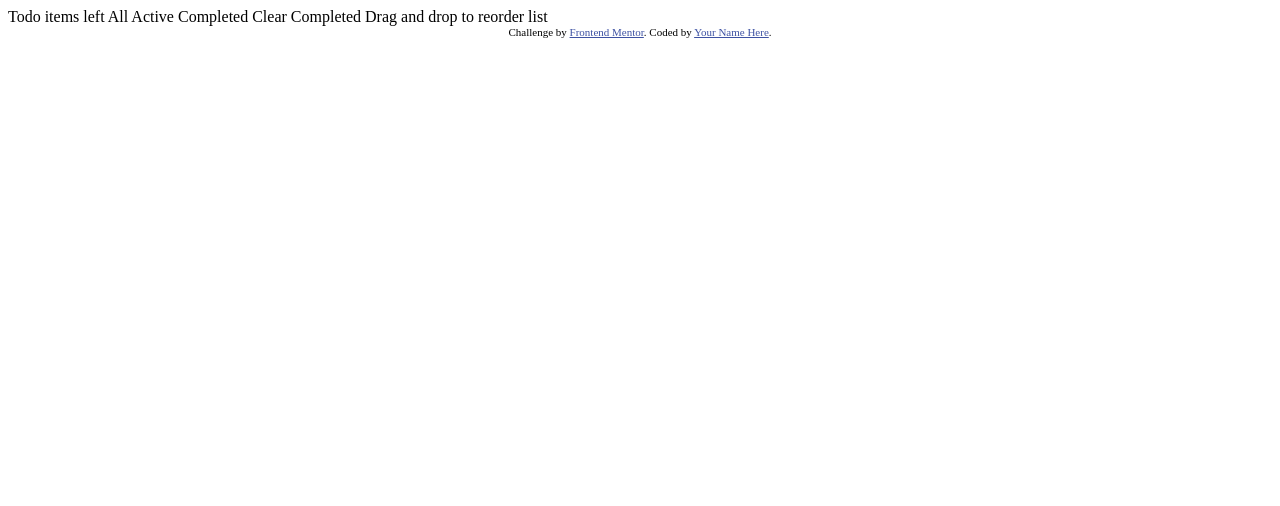
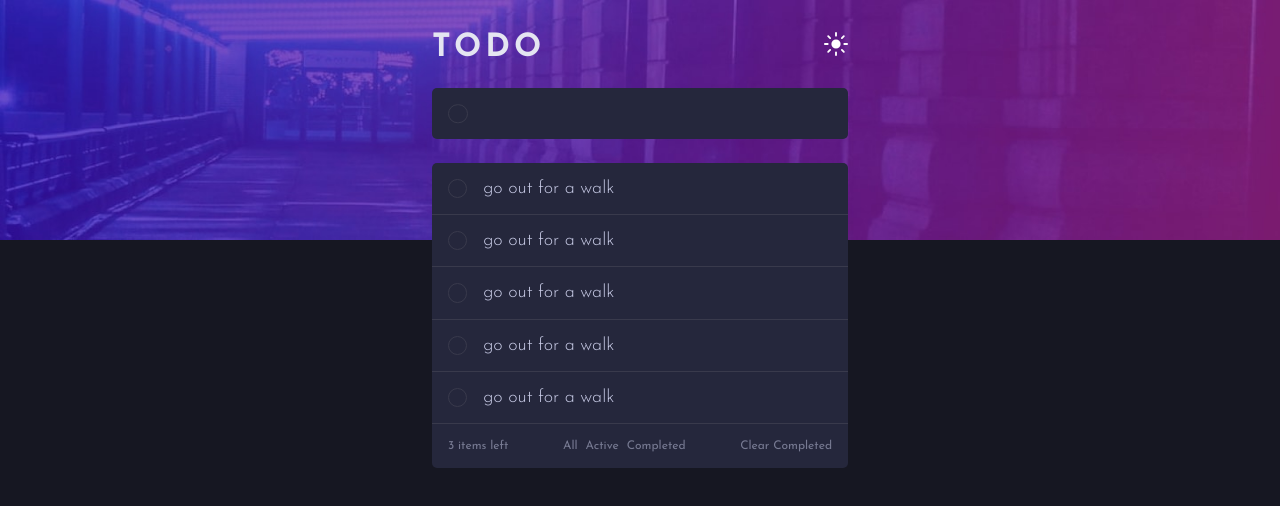
Before and after one commit to abymani/todo-app-main, a plain HTML site: page index.html in a window 1280 px wide. Drawn offline with nearby package versions, Linux system fonts and the light colour scheme.

Commit message:
basic styling done

```diff
--- a/index.html
+++ b/index.html
@@ -5,28 +5,66 @@
   <meta name="viewport" content="width=device-width, initial-scale=1.0"> <!-- displays site properly based on user's device -->
 
   <link rel="icon" type="image/png" sizes="32x32" href="./images/favicon-32x32.png">
-
+  <link rel="stylesheet" href="./style/style.css">
+  <script src="index.js" defer></script>
+  <script src="https://ajax.googleapis.com/ajax/libs/jquery/3.6.0/jquery.min.js"></script>
   <title>Frontend Mentor | Todo app</title>
 
   <!-- Feel free to remove these styles or customise in your own stylesheet 👍 -->
   <style>
-    .attribution { font-size: 11px; text-align: center; }
+    .attribution { font-size: 11px; text-align: center; display: none;}
     .attribution a { color: hsl(228, 45%, 44%); }
   </style>
 </head>
 <body>
+  <main>
+    <div class="top">
+      <h1 class="heading">Todo</h1>
+      <div class="theme-icon"></div>
+    </div>
+    <div class="add-todo-container">
+      <input type="text" class="add-todo">
+    </div>
 
-  Todo
+    <div class="list-controls-container">
 
-  <!-- Add dynamic number --> items left
+      <form action="#">
+        <div class="list-item">
+          <input type="checkbox" name="todo1" value="walk">
+          <label for="todo1">go out for a walk</label>
+        </div>
+        <div class="list-item">
+          <input type="checkbox" name="todo2" value="walk">
+          <label for="todo2">go out for a walk</label>
+        </div>
+        <div class="list-item">
+          <input type="checkbox" name="todo3" value="walk">
+          <label for="todo3">go out for a walk</label>
+        </div>
+        <div class="list-item">
+          <input type="checkbox" name="todo4" value="walk">
+          <label for="todo4">go out for a walk</label>
+        </div>
+        <div class="list-item">
+          <input type="checkbox" name="todo5" value="walk">
+          <label for="todo5">go out for a walk</label>
+        </div>
 
-  All
-  Active
-  Completed
+      </form>
+      <div class="controls">
+        <span class="items-left">3 items left</span>
+        <div class="view-controls">
+          <button>All</button>
+          <button>Active</button>
+          <button>Completed</button>
+        </div>
+        <button class="clear-completed">Clear Completed</button>
+    </div>
+    </div>
+  </main>
 
-  Clear Completed
 
-  Drag and drop to reorder list
+  <!-- Drag and drop to reorder list -->
 
   <div class="attribution">
     Challenge by <a href="https://www.frontendmentor.io?ref=challenge" target="_blank">Frontend Mentor</a>.
--- /dev/null
+++ b/index.js
@@ -0,0 +1,8 @@
+$(document).ready(function(){
+
+    $(".input[type='checkbox']").checked(function(){
+        $(".")
+    });
+
+
+});
--- /dev/null
+++ b/style/style.css
@@ -0,0 +1,182 @@
+@import url('https://fonts.googleapis.com/css2?family=Josefin+Sans:wght@300;400;700&display=swap');
+:root {
+    /* ### Primary */
+
+    --Bright-Blue: hsl(220, 98%, 61%);
+    /* - Check-Background: linear-gradient hsl(192, 100%, 67%) to hsl(280, 87%, 65%) */
+
+    /* ### Neutral
+
+    ### Light Theme */
+
+    --Very-Light-Gray: hsl(0, 0%, 98%);
+    --Very-Light-Grayish-Blue: hsl(236, 33%, 92%);
+    --Light-Grayish-Blue: hsl(233, 11%, 84%);
+    --Dark-Grayish-Blue: hsl(236, 9%, 61%);
+    --Very-Dark-Grayish-Blue: hsl(235, 19%, 35%);
+
+    /* ### Dark Theme */
+
+    --Very-Dark-Blue: hsl(235, 21%, 11%);
+    --Very-Dark-Desaturated-Blue: hsl(235, 24%, 19%);
+    --Light-Grayish-Blue: hsl(234, 39%, 85%);
+    --Light-Grayish-Blue-hover: hsl(236, 33%, 92%);
+    --Dark-Grayish-Blue: hsl(234, 11%, 52%);
+    --Very-Dark-Grayish-Blue: hsl(233, 14%, 35%);
+    --Very-Dark-Grayish-Blue: hsl(237, 14%, 26%);
+
+
+    /* theme dark colors*/
+    --bg-image:url(../images/bg-desktop-dark.jpg);
+    --clr-background: var(--Very-Dark-Blue);
+    --clr-heading:var(--Light-Grayish-Blue-hover);
+    --clr-list-background:var(--Very-Dark-Desaturated-Blue);
+    --clr-list-item-text:var(--Light-Grayish-Blue);
+    --clr-checked-unactive-text:var(--Dark-Grayish-Blue);
+    --clr-hover:var(--Light-Grayish-Blue-hover);
+
+
+    --fs-regular: 18px;
+    --fw-light:300;
+    --fw-regular: 400;
+    --fw-bold: 700;
+    --ff-josefin:'Josefin Sans', sans-serif;
+
+}
+
+
+* {
+    font-family: var(--ff-josefin);
+    padding: 0%;
+    margin: 0;
+    box-sizing: border-box;
+}
+
+body {
+    min-height: 100vh;
+    background-color:var(--clr-background) ;
+    background-image: var(--bg-image);
+    background-repeat: no-repeat;
+    background-size: 100% 30%;
+    display: flex;
+    justify-content: center;
+    /* align-items: center; */
+}
+
+main {
+    display: flex;
+    flex-direction: column;
+    gap: 1.5rem;
+    width: 30rem;
+    padding: 2rem;
+}
+
+.top {
+    display: flex;
+    justify-content: space-between;
+}
+    .heading {
+        text-transform: uppercase;
+        letter-spacing: 4px;
+        color: var(--clr-heading);
+    }
+    .theme-icon {
+        aspect-ratio: 1;
+        width: 1.5rem;
+        background-image: url(../images/icon-sun.svg);
+        background-size: contain;
+        background-repeat: no-repeat;
+    }
+
+.add-todo-container{
+    position: relative;
+    width: 100%;
+}
+.add-todo {
+    width: 100%;
+    background-color: var(--clr-list-background);
+    border: 0;
+    padding: 1rem;
+    border-radius: 5px;
+    position: relative;
+    outline: 0;
+    color: var(--clr-list-item-text);
+    padding-left: 3rem;
+    font-size: var(--fs-regular);
+    font-weight: var(--fw-light);
+}
+
+    .add-todo-container::after {
+
+        content: "";
+        aspect-ratio: 1;
+        width: 1.1rem;
+        border: 1px solid var(--Very-Dark-Grayish-Blue);
+        border-radius: 50%;
+        position: absolute;
+        top: 50%;
+        left: 1rem;
+        transform: translate(0,-50%);
+    }
+
+.list-controls-container {
+
+    background-color: var(--clr-list-background);
+    border-radius: 5px;
+
+}
+    .list-item {
+        display: flex;
+        align-items: center;
+        gap: 1rem;
+        padding: 1rem;
+        border-bottom: 1px solid var(--Very-Dark-Grayish-Blue);
+    }
+        label {
+            color: var(--clr-list-item-text);
+            font-size: var(--fs-regular);
+            font-weight: var(--fw-light);
+        }
+        input[type = "checkbox"] {
+            -webkit-appearance: none;
+            appearance: none;
+            aspect-ratio: 1;
+            width: 1.2rem;
+            border-radius: 50%;
+            border: 1px solid var(--Very-Dark-Grayish-Blue);
+            cursor: pointer;
+            /* background-color: aqua; */
+        }
+        input:checked {
+            /* background-color: aliceblue; */
+            background-image:url(../images/icon-check.svg), linear-gradient(150deg,hsl(192, 100%, 67%) , hsl(280, 87%, 65%));
+            background-repeat: no-repeat;
+            background-position: center;
+            background-size: 0.5rem,100%;
+
+        }
+
+.controls {
+    display: flex;
+    justify-content: space-between;
+    padding: 1rem;
+    color: var(--clr-checked-unactive-text);
+    font-size: 0.75rem;
+}
+.items-left {
+
+}
+.view-controls {
+    display: flex;
+    gap: 0.5rem;
+}
+button {
+    border: 0;
+    background-color: transparent;
+    color: inherit;
+    cursor: pointer;
+    font-size: inherit;
+}
+button:hover {
+    color: var(--clr-hover);
+}
```
